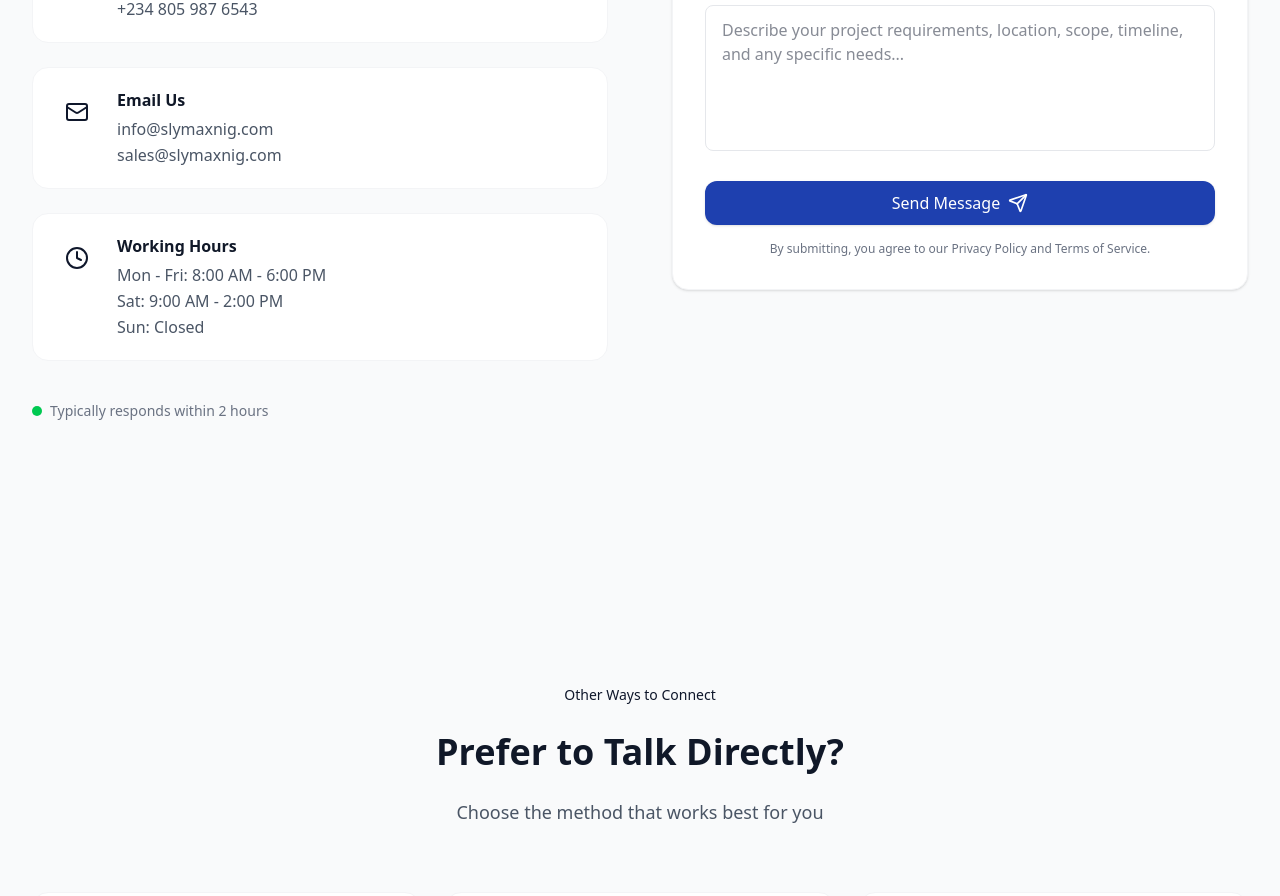
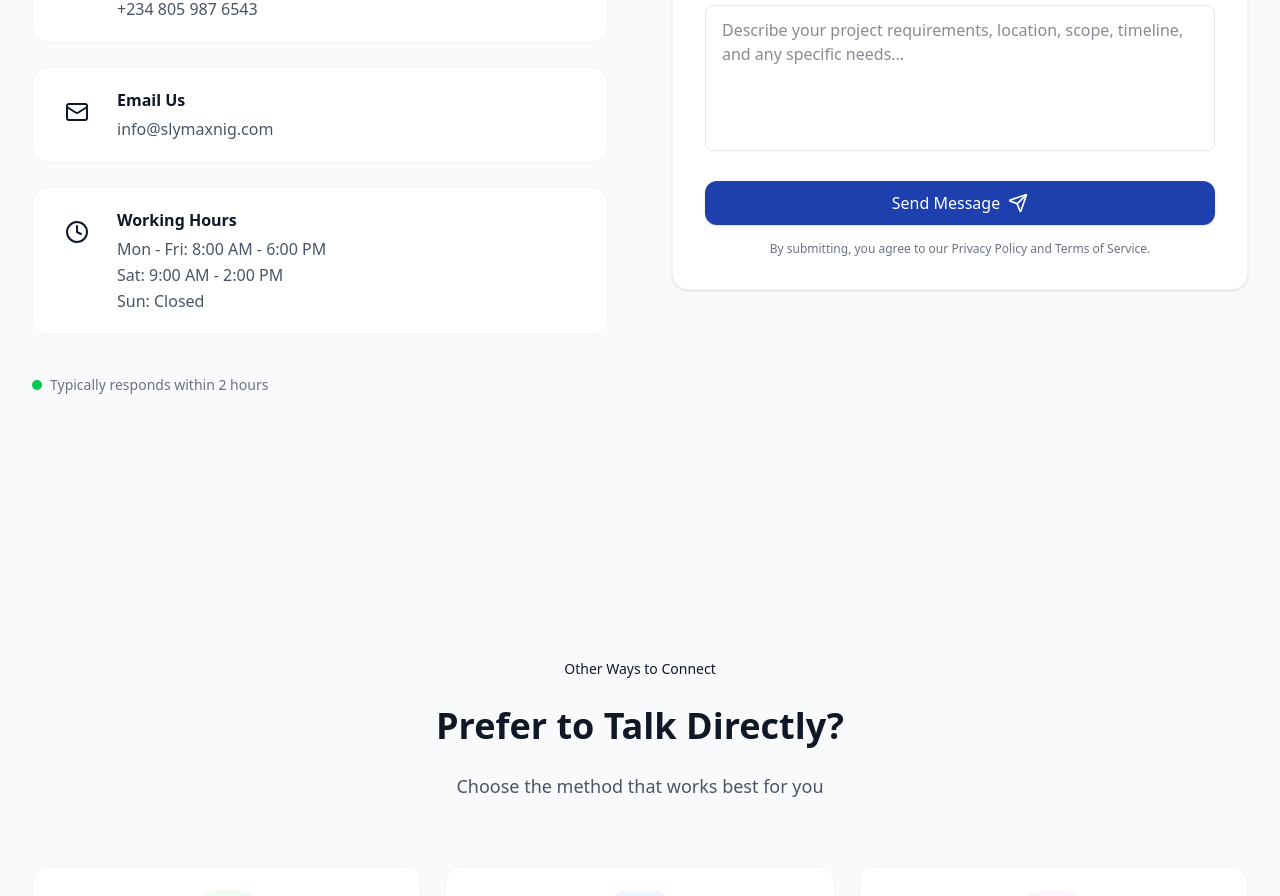
Before and after one commit to glorino/slymax, a Next.js app: page /contact in a window 1280 px wide. Shown: the part 1230-2126 px from the top of the page. Built offline with nearby package versions, Linux system fonts and the light colour scheme.

Commit message:
Remove sales@ email, keep only info@

```diff
--- a/src/app/contact/page.tsx
+++ b/src/app/contact/page.tsx
@@ -27,7 +27,7 @@ const contactInfo = [
   {
     icon: Mail,
     title: "Email Us",
-    details: "info@slymaxnig.com\nsales@slymaxnig.com",
+    details: "info@slymaxnig.com",
     link: "mailto:info@slymaxnig.com",
   },
   {
--- a/src/components/sections/CTASection.tsx
+++ b/src/components/sections/CTASection.tsx
@@ -100,7 +100,6 @@ export function CTASection() {
                 <div>
                   <div className="text-sm text-gray-300 mb-1">Email Us</div>
                   <div className="text-white font-medium">info@slymaxnig.com</div>
-                  <div className="text-white font-medium">sales@slymaxnig.com</div>
                 </div>
               </div>
               <div className="flex items-start gap-4">
--- a/src/components/sections/ContactForm.tsx
+++ b/src/components/sections/ContactForm.tsx
@@ -26,7 +26,7 @@ const contactInfo = [
   {
     icon: Mail,
     title: "Email Us",
-    details: "info@slymaxnig.com\nsales@slymaxnig.com",
+    details: "info@slymaxnig.com",
     link: "mailto:info@slymaxnig.com",
   },
   {
```
